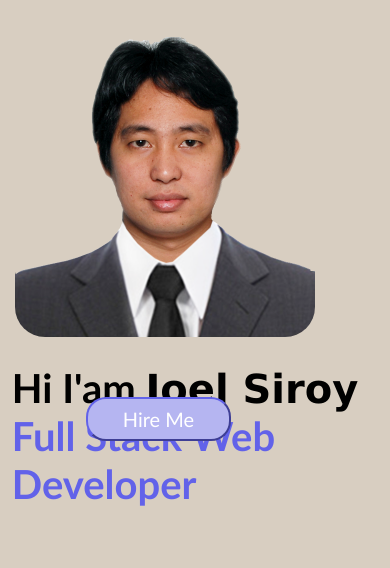
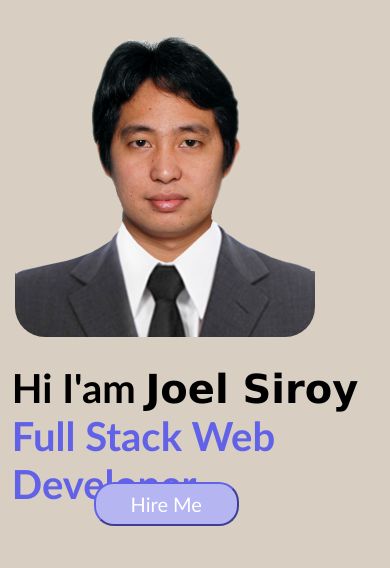
Before and after one commit to jsiroy/jsiroy.github.io, a plain HTML site: page index.html in a window 390 px wide. Shown: the part 531-1099 px from the top of the page. Drawn offline with Linux system fonts and the light colour scheme.

Commit message:
Update style.css

```diff
--- a/style.css
+++ b/style.css
@@ -71,6 +71,6 @@ nav {background-color:none; text-decoration:none}
              {body div.name {padding-left: 1%;
               }}
      @media (max-width: 800px)
-            {.button1 { top: 110%;
-                left: 22%;;
+            {.button1 { top: 120%;
+                left: 24%;;
                }}
```
